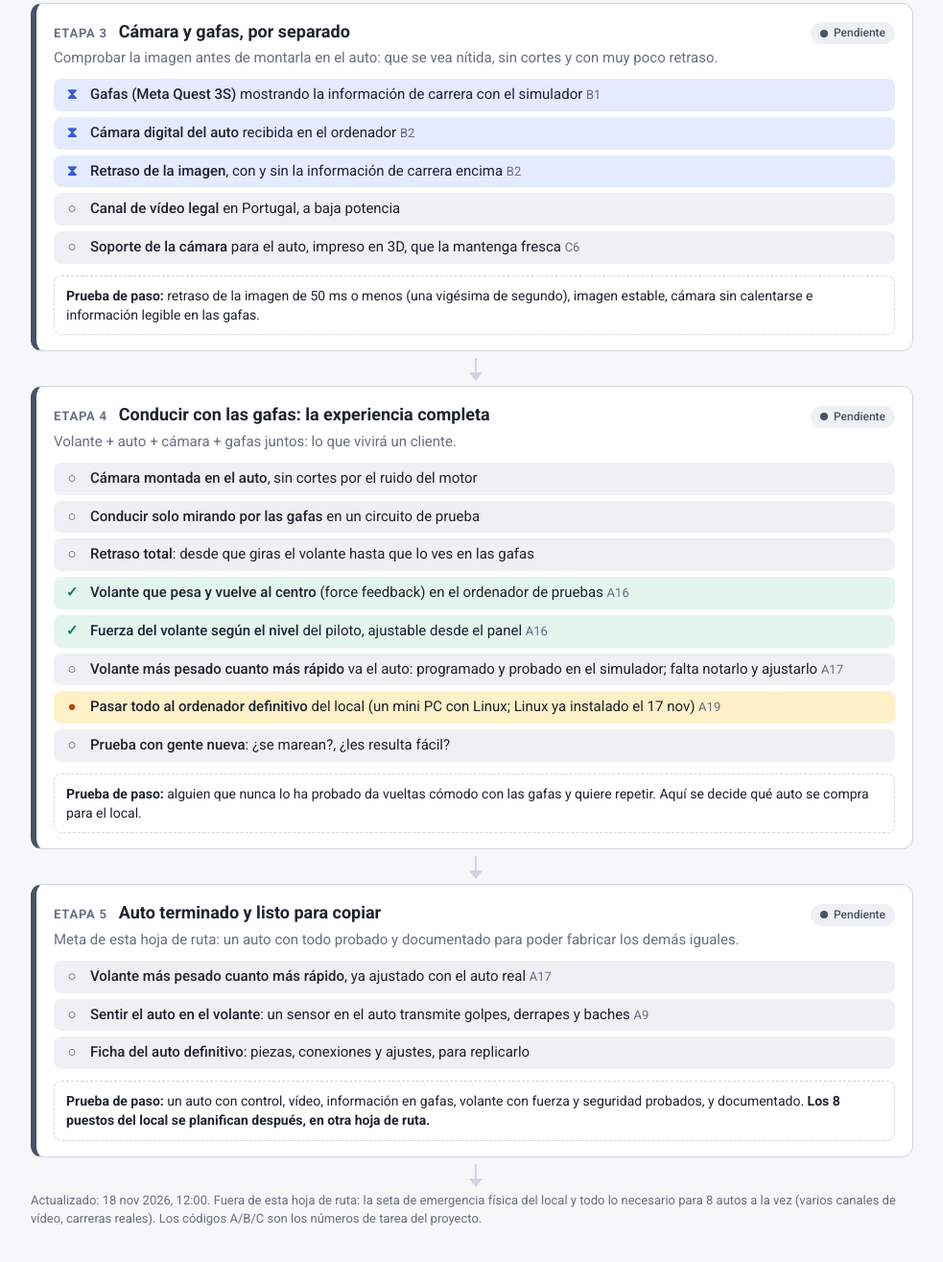
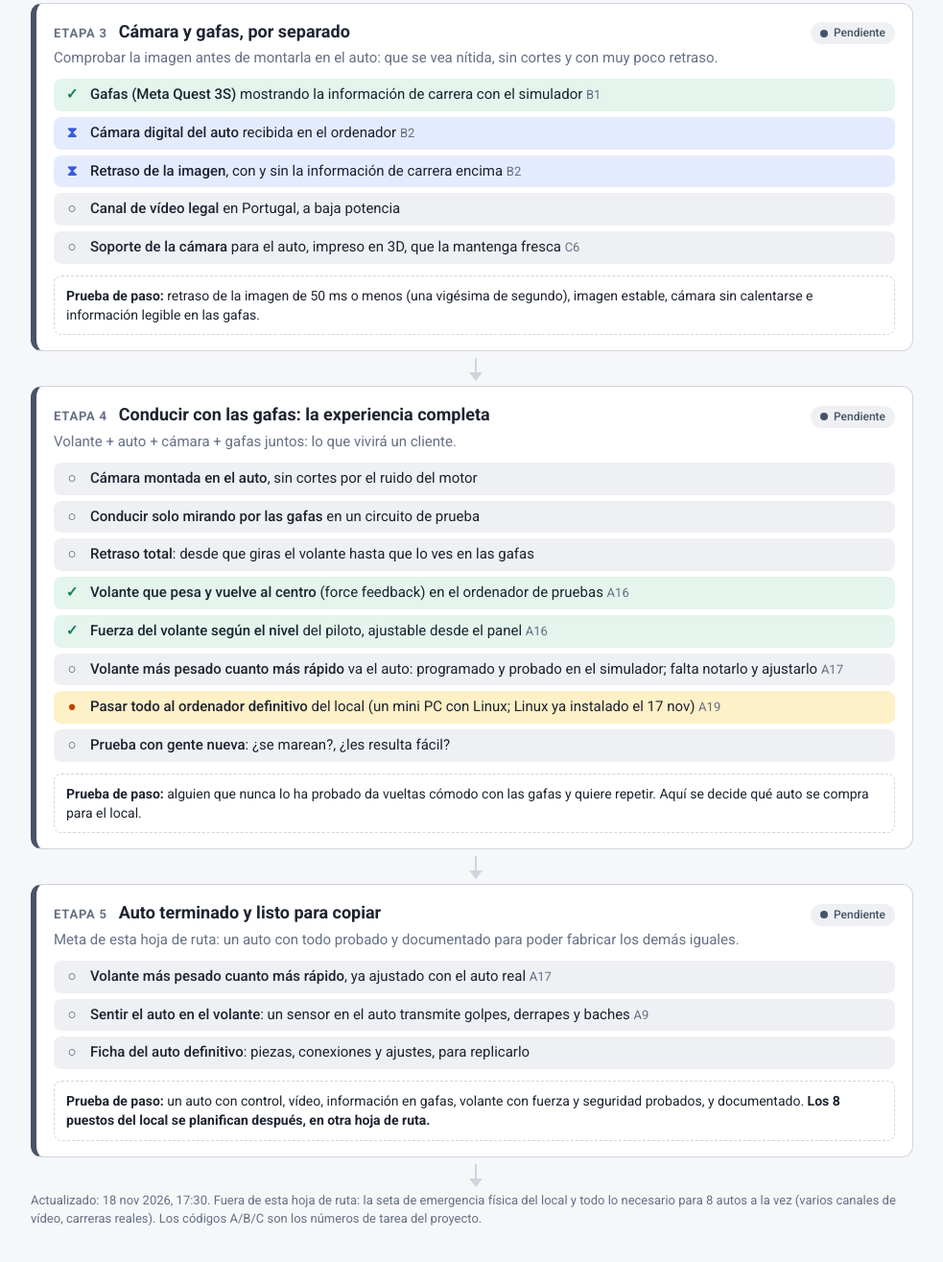
Before and after one commit to Laureanomc/rc-karts-etapas, a plain HTML site: page index.html in a window 1280 px wide. Shown: the part 2240-3555 px from the top of the page at 96% size, without its empty margins (148-1131 px from the left). Drawn offline with Linux system fonts and the light colour scheme.

Commit message:
Etapas: actualizado 2026-11-18 17:21

```diff
--- a/index.html
+++ b/index.html
@@ -129,7 +129,7 @@ li b{font-weight:500}
   <div class="cab"><span class="num">ETAPA 3</span><h2>Cámara y gafas, por separado</h2><span class="chip c-pend estado">Pendiente</span></div>
   <p class="que">Comprobar la imagen antes de montarla en el auto: que se vea nítida, sin cortes y con muy poco retraso.</p>
   <ul>
-    <li class="espera"><span><b>Gafas (Meta Quest 3S)</b> mostrando la información de carrera con el simulador <span class="ref">B1</span></span></li>
+    <li class="ok"><span><b>Gafas (Meta Quest 3S)</b> mostrando la información de carrera con el simulador <span class="ref">B1</span></span></li>
     <li class="espera"><span><b>Cámara digital del auto</b> recibida en el ordenador <span class="ref">B2</span></span></li>
     <li class="espera"><span><b>Retraso de la imagen</b>, con y sin la información de carrera encima <span class="ref">B2</span></span></li>
     <li class="pend"><span><b>Canal de vídeo legal</b> en Portugal, a baja potencia</span></li>
@@ -165,7 +165,7 @@ li b{font-weight:500}
   <div class="puerta"><strong>Prueba de paso:</strong> un auto con control, vídeo, información en gafas, volante con fuerza y seguridad probados, y documentado. <b>Los 8 puestos del local se planifican después, en otra hoja de ruta.</b></div>
 </section>
 
-<p class="pie">Actualizado: 18 nov 2026, 12:00. Fuera de esta hoja de ruta: la seta de emergencia física del local y todo lo necesario para 8 autos a la vez (varios canales de vídeo, carreras reales). Los códigos A/B/C son los números de tarea del proyecto.</p>
+<p class="pie">Actualizado: 18 nov 2026, 17:30. Fuera de esta hoja de ruta: la seta de emergencia física del local y todo lo necesario para 8 autos a la vez (varios canales de vídeo, carreras reales). Los códigos A/B/C son los números de tarea del proyecto.</p>
 </div>
 </body>
 </html>
```
